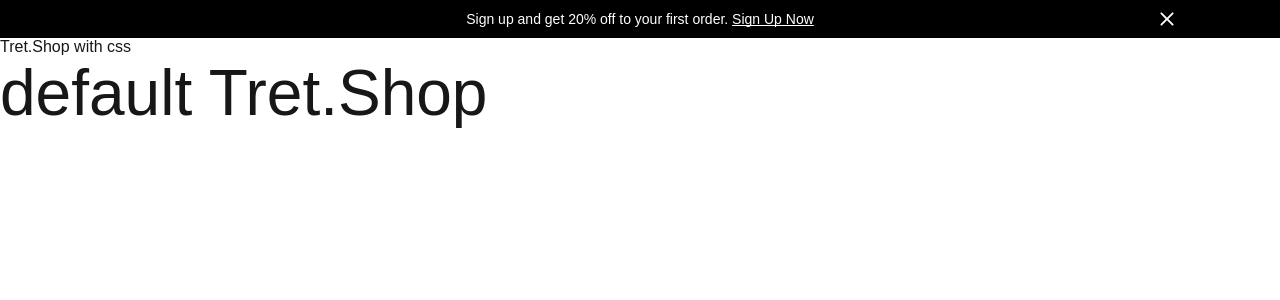
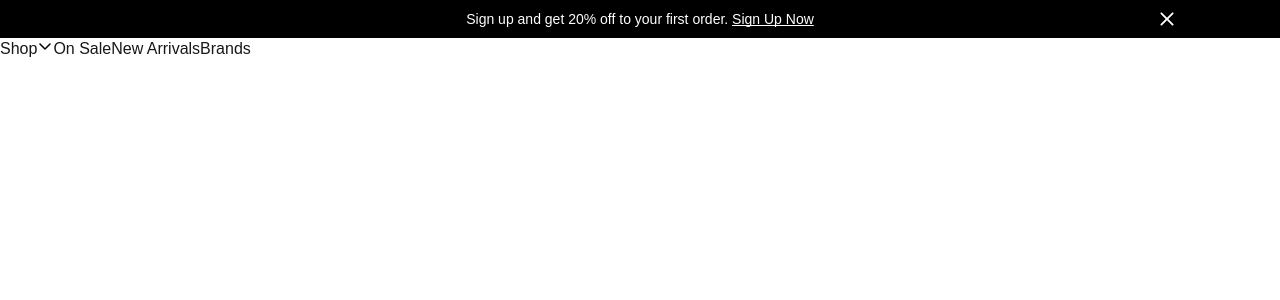
Before and after one commit to TretCreation/ecommerce-frontend-nextjs-15, a Next.js app: page / in a window 1280 px wide. Shown: the top 300 px of the page. Built offline with nearby package versions, Linux system fonts and the light colour scheme.

Commit message:
add: navbar

```diff
--- a/src/components/layout/header/Header.module.scss
+++ b/src/components/layout/header/Header.module.scss
@@ -1,12 +1,7 @@
-.wrapper {
+.header {
+  .logo {
+  }
+  .nav{
+
+  }
 }
-
-.menu {
-  font-family: var(--font-integral-regular), sans-serif;
-  font-size: 1rem;
-}
-
-.menuItem {
-  font-size: 4rem;
-  font-family: var(--font-satoshi-regular), sans-serif;
-}
--- a/src/components/layout/header/Header.tsx
+++ b/src/components/layout/header/Header.tsx
@@ -1,12 +1,24 @@
 import React from "react"
 import styles from "./Header.module.scss"
+import Link from "next/link"
+import DownArrow from "@/public/icons/down-arrow.svg"
 
 const Header = () => {
   return (
-    <div className={styles.wrapper}>
-      <div className={styles.menu}>Tret.Shop with css</div>
-      <div className={styles.menuItem}>default Tret.Shop</div>
-    </div>
+    <header className={styles.header}>
+      <div className={styles.logo}>
+        <p></p>
+      </div>
+      <nav className={styles.nav}>
+        <Link href={"/"}>
+          Shop
+          <DownArrow />
+        </Link>
+        <Link href={"/"}>On Sale</Link>
+        <Link href={"/"}>New Arrivals</Link>
+        <Link href={"/"}>Brands</Link>
+      </nav>
+    </header>
   )
 }
 
```
